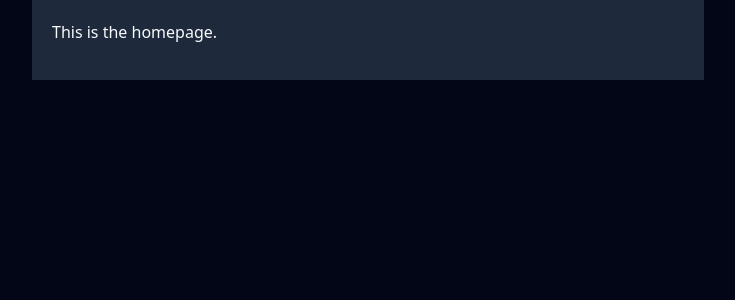
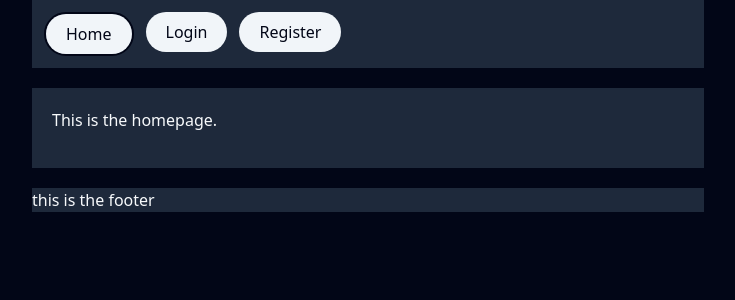
Before and after one commit to Evyats/Evernote-Frontend, a React (Vite) app in the folder frontend-1/: page / in a window 1280 px wide. Shown: the top 300 px of the page, without its empty margins (272-1007 px from the left). Built offline with nearby package versions, Linux system fonts and the light colour scheme.

Commit message:
adding pages buttons

```diff
--- a/frontend-1/src/Layout.tsx
+++ b/frontend-1/src/Layout.tsx
@@ -1,10 +1,34 @@
-import { Outlet } from 'react-router-dom'
+import { NavLink, Outlet } from 'react-router-dom'
+
+
+
+function PageButton({ pageName, pagePath }: { pageName: string, pagePath: string }) {
+    return (
+        <NavLink to={pagePath} className={({ isActive }) => (isActive ? 'border rounded-full border-slate-950 border-2' : '')}>
+            <button key={pagePath} className="rounded-full bg-slate-100 px-5 py-2 text-slate-950 transition hover:bg-white">
+                {pageName}
+            </button>
+        </NavLink>
+    )
+}
+
 
 export default function Layout() {
     return (
-        <div className="min-h-screen bg-slate-950 text-slate-50">
+        <div className="min-h-screen space-y-5 bg-slate-950 text-slate-50">
+            <div className="max-w-2xl mx-auto bg-slate-800 p-3 flex flex-row gap-3">
+                <PageButton pageName="Home" pagePath="/" />
+                <PageButton pageName="Login" pagePath="/sign-in" />
+                <PageButton pageName="Register" pagePath="/sign-up" />
+            </div>
+
+
             <div className="max-w-2xl min-h-20 mx-auto bg-slate-800">
                 <Outlet />
+            </div>
+
+            <div className="max-w-2xl mx-auto bg-slate-800">
+                this is the footer
             </div>
         </div>
     )
```
